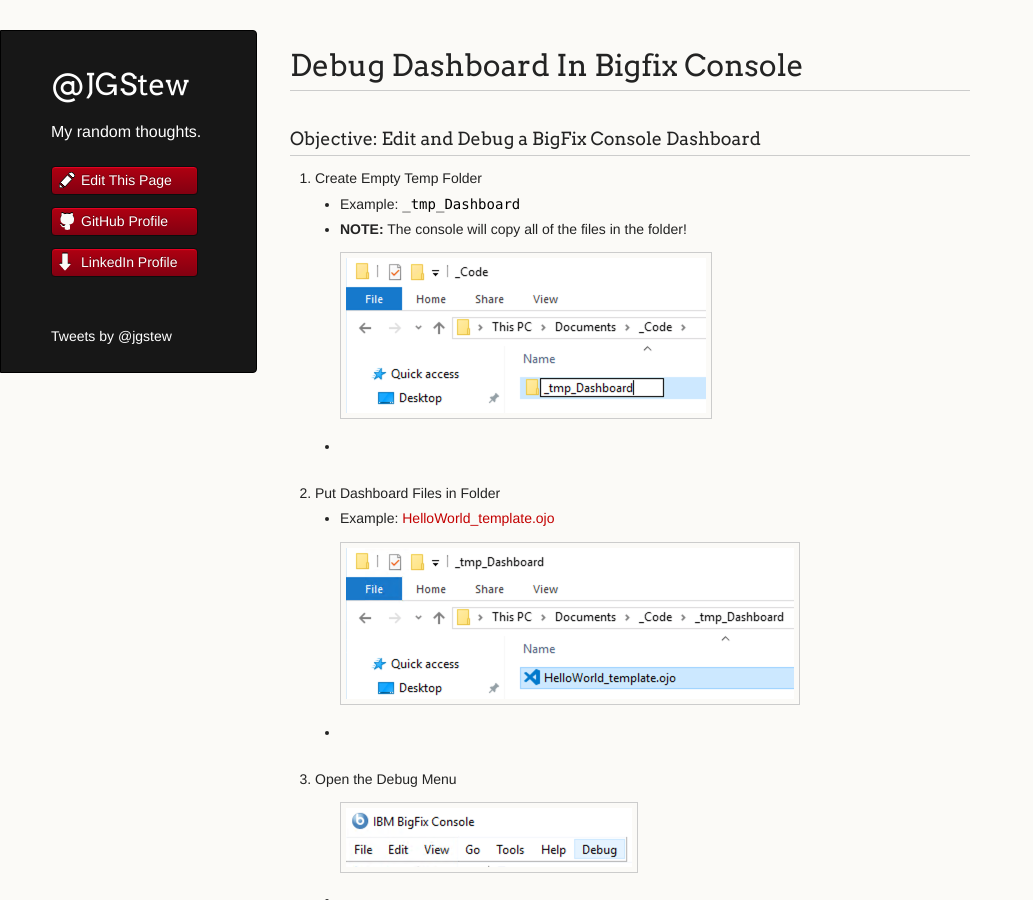
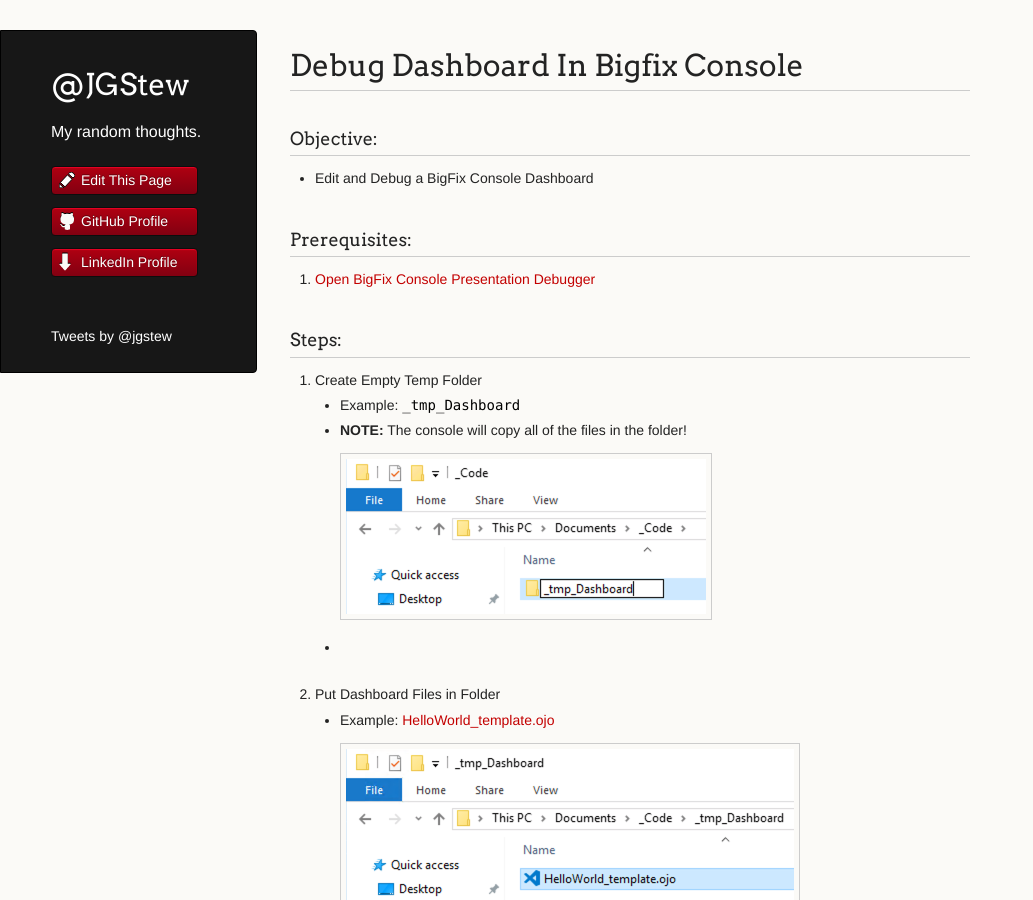
Before and after one commit to jgstew/jgstew.github.io, a Jekyll site: the page built from _posts/2018-10-29-Debug-Dashboard-In-BigFix-Console.md, in a window 1280 px wide and 900 px high. Shown: the whole window, without its empty margins (0-1033 px from the left). Built offline with Jekyll 4.4.1, drawn with Linux system fonts in a browser that asks for light colours; nearby versions of some CDN libraries; comment, search, counter and statistics services are not loaded.

Commit message:
Update 2018-10-29-Debug-Dashboard-In-BigFix-Console.md

```diff
--- a/_posts/2018-10-29-Debug-Dashboard-In-BigFix-Console.md
+++ b/_posts/2018-10-29-Debug-Dashboard-In-BigFix-Console.md
@@ -1,5 +1,13 @@
 
-### Objective: Edit and Debug a BigFix Console Dashboard
+### Objective:
+
+* Edit and Debug a BigFix Console Dashboard
+
+### Prerequisites:
+
+1. [Open BigFix Console Presentation Debugger](2018-10-28-Open-BigFix-Console-Presentation-Debugger.md)
+
+### Steps:
 
 1. Create Empty Temp Folder
     * Example: `_tmp_Dashboard`
```
